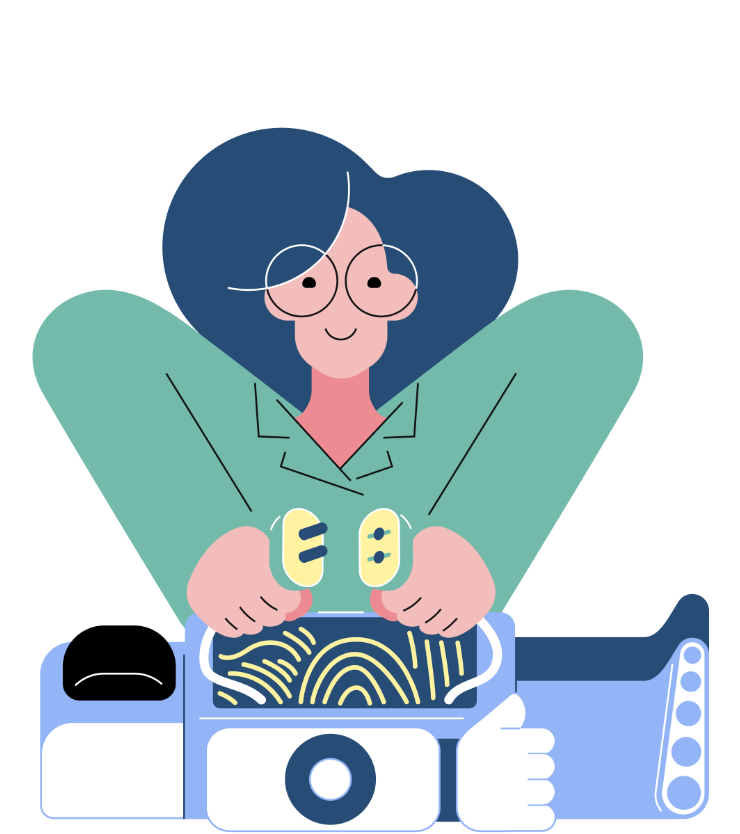
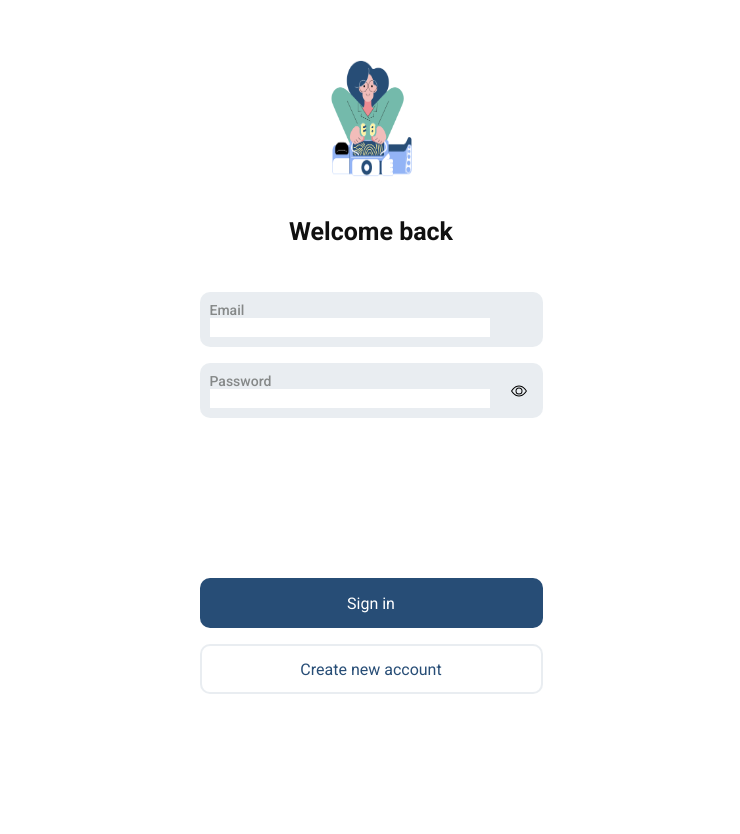
Before and after one commit to TemuriTsutskiridze/Event-Planner-App-Team-1, a React (Vite) app: page / in a window 1280 px wide. Shown: the top 834 px of the page, without its empty margins (269-1009 px from the left). After the commit the page ends 800 px from the top, so only its background shows below. Built offline with nearby package versions, Linux system fonts and the light colour scheme.

Commit message:
style: make styles for login component

```diff
--- a/src/App.tsx
+++ b/src/App.tsx
@@ -9,7 +9,7 @@
 
 function App() {
   return (
-    <main>
+    <main className="w-full min-h-scroll flex flex-col items-center">
       <BrowserRouter>
         <Routes>
           <Route path="/" element={<Login />} />
--- a/src/Pages/Login.tsx
+++ b/src/Pages/Login.tsx
@@ -1,21 +1,75 @@
+import { useState } from "react";
+
 function Login() {
+  const [isHide, setHide] = useState(true);
+
   return (
-    <main>
-      <img src="/wlcm.png" alt="" />
-      <h1>Welcome back</h1>
-      <section>
-        <label htmlFor="email">
-          <span>Email</span>
-          <input id="email" type="text" />
+    <main className="flex flex-col items-center">
+      <img src="/wlcm.png" alt="" className="w-[151px] h-[157px] mt-10" />
+      <h1 className="text-[25px] text-[#101010] leading-[29px] font-[700] mt-5">
+        Welcome back
+      </h1>
+      <section className="flex flex-col gap-4 mt-[46px]">
+        <label
+          htmlFor="email"
+          className="w-[343px] flex flex-col p-[10px] rounded-[10px] bg-input"
+        >
+          <span className="text-sm text-[#858888] font-[500] leading-[16px]">
+            Email
+          </span>
+          <input
+            id="email"
+            type="text"
+            className="outline-none appearance-none w-[280px] bg-transparent text-base text-[#000] font-400 leading-[19px]"
+          />
         </label>
-        <label htmlFor="password">
-          <span>password</span>
-          <input id="password" type="password" />
+        <label
+          htmlFor="password"
+          className="w-[343px] flex flex-col p-[10px] rounded-[10px] bg-input relative"
+        >
+          <span className="text-sm text-[#858888] font-[500] leading-[16px]">
+            Password
+          </span>
+          <input
+            id="password"
+            type="password"
+            className="outline-none appearance-none w-[280px] h-[19px] pl-1 bg-transparent text-2xl text-[#000] font-400 leading-[19px] tracking-[6px]"
+          />
+          {!isHide ? (
+            <svg
+              xmlns="http://www.w3.org/2000/svg"
+              width="16"
+              height="16"
+              fill="currentColor"
+              className="bi bi-eye-slash absolute right-[15px] top-1/2 transform -translate-y-1/2"
+              viewBox="0 0 16 16"
+            >
+              <path d="M13.359 11.238C15.06 9.72 16 8 16 8s-3-5.5-8-5.5a7 7 0 0 0-2.79.588l.77.771A6 6 0 0 1 8 3.5c2.12 0 3.879 1.168 5.168 2.457A13 13 0 0 1 14.828 8q-.086.13-.195.288c-.335.48-.83 1.12-1.465 1.755q-.247.248-.517.486z" />
+              <path d="M11.297 9.176a3.5 3.5 0 0 0-4.474-4.474l.823.823a2.5 2.5 0 0 1 2.829 2.829zm-2.943 1.299.822.822a3.5 3.5 0 0 1-4.474-4.474l.823.823a2.5 2.5 0 0 0 2.829 2.829" />
+              <path d="M3.35 5.47q-.27.24-.518.487A13 13 0 0 0 1.172 8l.195.288c.335.48.83 1.12 1.465 1.755C4.121 11.332 5.881 12.5 8 12.5c.716 0 1.39-.133 2.02-.36l.77.772A7 7 0 0 1 8 13.5C3 13.5 0 8 0 8s.939-1.721 2.641-3.238l.708.709zm10.296 8.884-12-12 .708-.708 12 12z" />
+            </svg>
+          ) : (
+            <svg
+              xmlns="http://www.w3.org/2000/svg"
+              width="16"
+              height="16"
+              fill="currentColor"
+              className="bi bi-eye absolute right-[16px] top-1/2 transform -translate-y-1/2"
+              viewBox="0 0 16 16"
+            >
+              <path d="M16 8s-3-5.5-8-5.5S0 8 0 8s3 5.5 8 5.5S16 8 16 8M1.173 8a13 13 0 0 1 1.66-2.043C4.12 4.668 5.88 3.5 8 3.5s3.879 1.168 5.168 2.457A13 13 0 0 1 14.828 8q-.086.13-.195.288c-.335.48-.83 1.12-1.465 1.755C11.879 11.332 10.119 12.5 8 12.5s-3.879-1.168-5.168-2.457A13 13 0 0 1 1.172 8z" />
+              <path d="M8 5.5a2.5 2.5 0 1 0 0 5 2.5 2.5 0 0 0 0-5M4.5 8a3.5 3.5 0 1 1 7 0 3.5 3.5 0 0 1-7 0" />
+            </svg>
+          )}
         </label>
       </section>
-      <section>
-        <button>Sign in</button>
-        <button>Create new account</button>
+      <section className="flex flex-col gap-4 mt-40 mb-[50px]">
+        <button className="w-[343px] h-[50px] rounded-[10px] bg-[#274d76] flex items-center justify-center text-base text-[#fff] font-normal leading-[19px]">
+          Sign in
+        </button>
+        <button className="w-[343px] h-[50px] rounded-[10px] bg-[#fff] border-[2px] border-solid border-input flex items-center justify-center text-base text-[#274d76] font-normal leading-[19px]">
+          Create new account
+        </button>
       </section>
     </main>
   );
--- a/tailwind.config.js
+++ b/tailwind.config.js
@@ -3,6 +3,9 @@
   content: ["./index.html", "./src/**/*.{js,ts,jsx,tsx}"],
   theme: {
     extend: {},
+    colors: {
+      input: "rgba(39, 77, 118, 0.1)",
+    },
   },
   plugins: [],
 };
```
